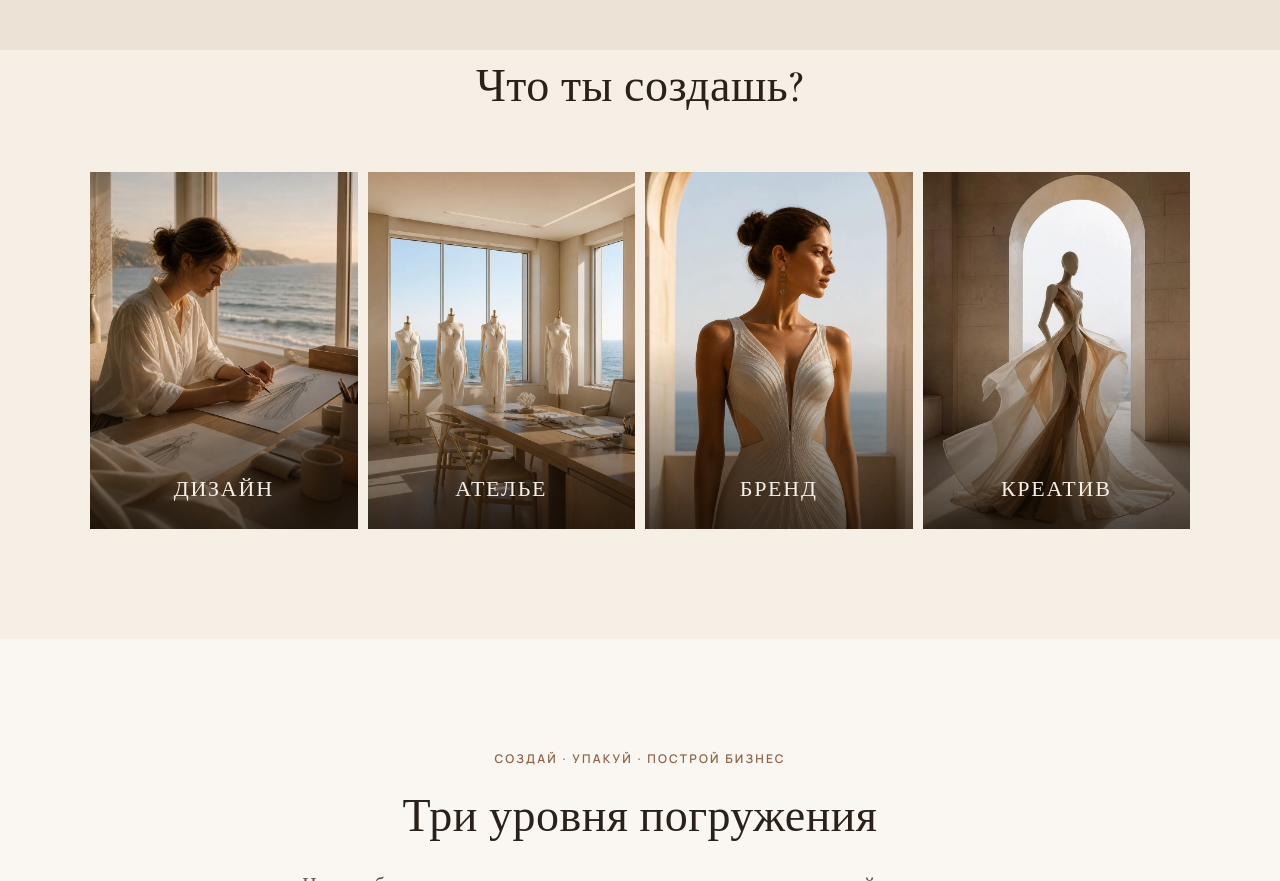
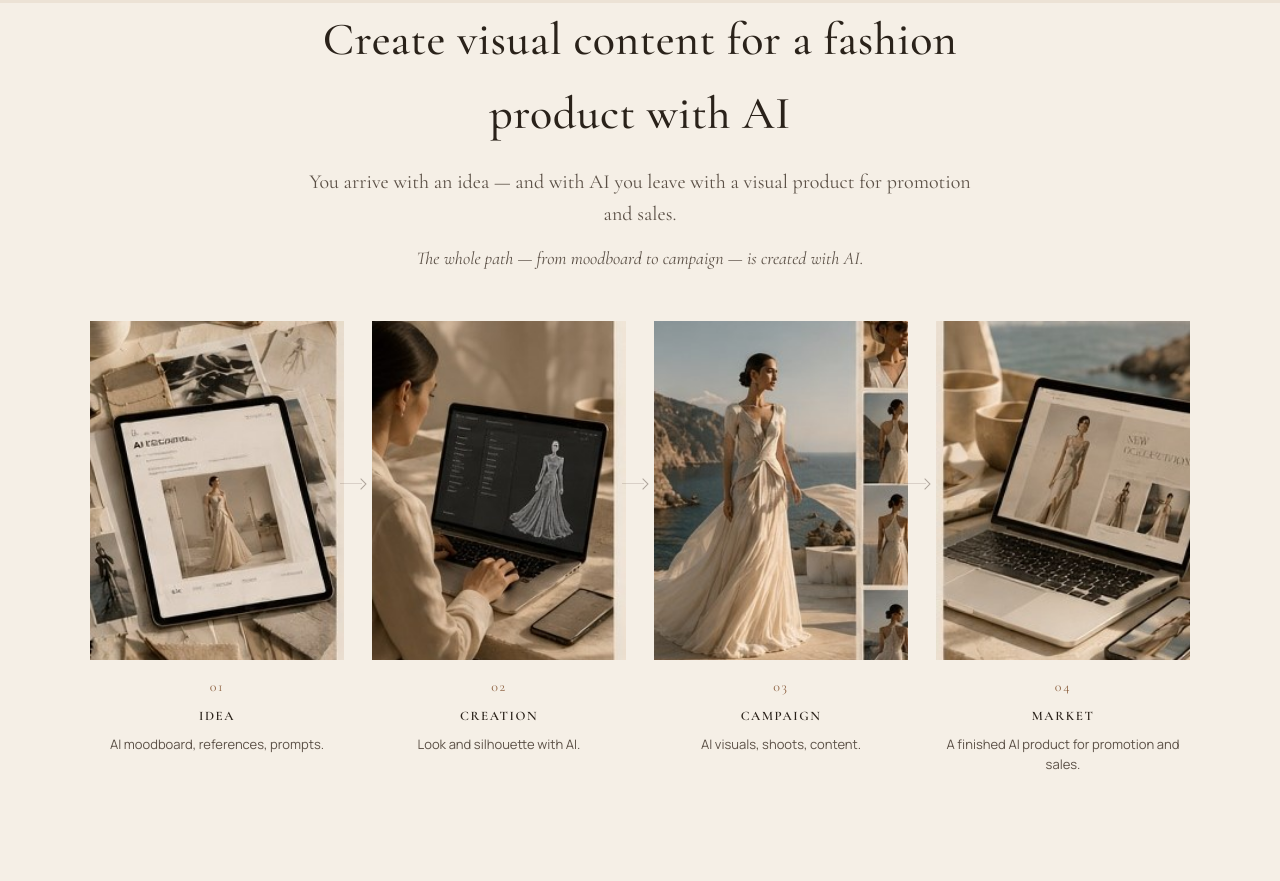
Before and after one commit to VozzhovaN/landing_version_1, a plain HTML site: page index.html in a window 1280 px wide. Shown: the part 1919-2800 px from the top of the page. Drawn offline with nearby package versions, Linux system fonts and the light colour scheme.

Commit message:
доработка по третьему блоку

```diff
--- a/css/styles.css
+++ b/css/styles.css
@@ -345,38 +345,56 @@ section{padding:110px 0;}
 
 /* ---------- Create cards ---------- */
 .create{padding-top:0;background:var(--cream);}
+.create-note{
+  margin:14px auto 0;max-width:580px;
+  font-family:'Cormorant Garamond',serif;font-size:18px;font-style:italic;color:var(--ink-soft);
+}
 .create-grid{
   display:grid;
   grid-template-columns:repeat(4,1fr);
-  gap:10px;
+  gap:28px;
 }
-.create-card{
-  position:relative;
+.create-card{position:relative;text-align:center;}
+.create-media{
   aspect-ratio:3/4;
   overflow:hidden;
   background:var(--cream-2);
 }
-.create-card img{
-  width:100%;
-  height:100%;
-  object-fit:cover;
-  object-position:center 20%;
-  transform:scale(1.001);
+.create-media img{
+  width:100%;height:100%;
+  object-fit:cover;object-position:center;
+  display:block;
 }
-.create-card::after{
-  content:"";position:absolute;inset:0;
-  background:linear-gradient(180deg, rgba(20,14,8,0) 48%, rgba(20,14,8,.72) 100%);
+.create-card:not(:last-child)::after{
+  content:"";
+  position:absolute;top:calc(37.5% - 8px);right:-18px;
+  width:22px;height:1px;background:var(--line);
 }
-.create-card .content{
-  position:absolute;left:0;right:0;bottom:0;z-index:1;
-  padding:26px 20px 22px;
-  text-align:center;
+.create-card:not(:last-child)::before{
+  content:"";
+  position:absolute;top:calc(37.5% - 11px);right:-21px;
+  width:7px;height:7px;
+  border-right:1px solid rgba(42,26,16,.35);
+  border-top:1px solid rgba(42,26,16,.35);
+  transform:rotate(45deg);
+}
+.create-cap{margin-top:16px;}
+.create-num{
+  font-family:'Cormorant Garamond',serif;font-size:14px;color:var(--gold-deep);
+  display:block;letter-spacing:.12em;
 }
 .create-card h3{
-  font-size:22px;color:var(--cream);letter-spacing:.08em;text-transform:uppercase;
+  margin-top:8px;
+  font-size:13px;font-weight:700;letter-spacing:.12em;text-transform:uppercase;color:var(--ink);
 }
-.create-card p{display:none;}
-@media(max-width:900px){.create-grid{grid-template-columns:1fr 1fr;}}
+.create-card p{
+  margin:8px 0 0;font-size:13px;color:var(--ink-soft);line-height:1.5;
+}
+@media(max-width:900px){
+  .create-grid{grid-template-columns:1fr 1fr;gap:22px;}
+  .create-card:not(:last-child)::before,
+  .create-card:not(:last-child)::after{display:none;}
+}
 @media(max-width:560px){.create-grid{grid-template-columns:1fr;}}
 
 /* ---------- Lab ---------- */
@@ -943,7 +961,7 @@ body::after{
   transform:translateY(-6px) scale(1.012);
   box-shadow:0 20px 48px rgba(36,26,18,.18);
 }
-.create-card img{
+.create-media img{
   transition:transform .6s var(--ease);
 }
 .create-card:hover img{
--- a/index.html
+++ b/index.html
@@ -1,5 +1,5 @@
 <!DOCTYPE html>
-<html lang="ru">
+<html lang="en">
 <head>
 <meta charset="UTF-8">
 <meta name="viewport" content="width=device-width, initial-scale=1.0">
@@ -55,8 +55,8 @@
     </div>
     <div class="hero-copy">
       <div class="lang-switch" role="group" aria-label="Language">
-        <button type="button" data-lang="ru" class="active">RU</button>
-        <button type="button" data-lang="en">EN</button>
+        <button type="button" data-lang="en" class="active">EN</button>
+        <button type="button" data-lang="ru">RU</button>
       </div>
       <span class="eyebrow" data-i18n="hero.eyebrow">AI × Fashion × Business</span>
       <h1>MARGO<span class="thin">CREATIVE LAB</span></h1>
@@ -119,24 +119,42 @@
   <section class="create">
     <div class="wrap">
       <div class="section-head">
-        <h2 data-i18n="create.title">Что ты создашь?</h2>
+        <h2 data-i18n="create.title">Создай визуальный контент fashion-продукта с AI</h2>
+        <p class="lead" data-i18n="create.lead">Вы приходите с идеей — а с помощью ИИ уходите с визуальным продуктом для продвижения и продаж.</p>
+        <p class="create-note" data-i18n="create.note">Весь путь — от мудборда до кампании — создаётся с ИИ.</p>
       </div>
       <div class="create-grid">
         <article class="create-card" data-reveal="scale">
-          <picture><source type="image/webp" srcset="images/create-design.webp"><img loading="lazy" decoding="async" src="images/create-design.jpg" alt="Дизайн — работа над эскизом у окна с видом на море"></picture>
-          <div class="content"><h3 data-i18n="create.design">Дизайн</h3></div>
+          <div class="create-media"><img loading="lazy" decoding="async" src="images/create-01.jpg" alt="Идея — ИИ-мудборд, референсы и промпты"></div>
+          <div class="create-cap">
+            <span class="create-num">01</span>
+            <h3 data-i18n="create.1.title">Идея</h3>
+            <p data-i18n="create.1.text">ИИ-мудборд, референсы, промпты.</p>
+          </div>
         </article>
         <article class="create-card" data-reveal="scale">
-          <picture><source type="image/webp" srcset="images/create-atelier.webp"><img loading="lazy" decoding="async" src="images/create-atelier.jpg" alt="Ателье — светлая студия с манекенами"></picture>
-          <div class="content"><h3 data-i18n="create.atelier">Ателье</h3></div>
+          <div class="create-media"><img loading="lazy" decoding="async" src="images/create-02.jpg" alt="Создание — образ и силуэт с помощью ИИ"></div>
+          <div class="create-cap">
+            <span class="create-num">02</span>
+            <h3 data-i18n="create.2.title">Создание</h3>
+            <p data-i18n="create.2.text">Образ и силуэт с помощью ИИ.</p>
+          </div>
         </article>
         <article class="create-card" data-reveal="scale">
-          <picture><source type="image/webp" srcset="images/create-brand.webp"><img loading="lazy" decoding="async" src="images/create-brand.jpg" alt="Бренд — образ в кутюрном платье под каменной аркой"></picture>
-          <div class="content"><h3 data-i18n="create.brand">Бренд</h3></div>
+          <div class="create-media"><img loading="lazy" decoding="async" src="images/create-03.jpg" alt="Кампания — ИИ-визуалы, съёмки и контент"></div>
+          <div class="create-cap">
+            <span class="create-num">03</span>
+            <h3 data-i18n="create.3.title">Кампания</h3>
+            <p data-i18n="create.3.text">ИИ-визуалы, съёмки, контент.</p>
+          </div>
         </article>
         <article class="create-card" data-reveal="scale">
-          <picture><source type="image/webp" srcset="images/create-creative.webp"><img loading="lazy" decoding="async" src="images/create-creative.jpg" alt="Креатив — скульптурный силуэт в классической архитектуре"></picture>
-          <div class="content"><h3 data-i18n="create.creative">Креатив</h3></div>
+          <div class="create-media"><img loading="lazy" decoding="async" src="images/create-04.jpg" alt="Рынок — готовый продукт с ИИ для продвижения и продаж"></div>
+          <div class="create-cap">
+            <span class="create-num">04</span>
+            <h3 data-i18n="create.4.title">Рынок</h3>
+            <p data-i18n="create.4.text">Готовый продукт с ИИ для продвижения и продаж.</p>
+          </div>
         </article>
       </div>
     </div>
--- a/js/main.js
+++ b/js/main.js
@@ -203,11 +203,17 @@ const I18N = {
     'process.4.text': 'Создай целый мир. Один образ превращается в цельную линейку.',
     'process.5.title': 'Кампания',
     'process.5.text': 'Покажи её миру. Коллекция становится брендом.',
-    'create.title': 'Что ты создашь?',
-    'create.design': 'Дизайн',
-    'create.atelier': 'Ателье',
-    'create.brand': 'Бренд',
-    'create.creative': 'Креатив',
+    'create.title': 'Создай визуальный контент fashion-продукта с AI',
+    'create.lead': 'Вы приходите с идеей — а с помощью ИИ уходите с визуальным продуктом для продвижения и продаж.',
+    'create.note': 'Весь путь — от мудборда до кампании — создаётся с ИИ.',
+    'create.1.title': 'Идея',
+    'create.1.text': 'ИИ-мудборд, референсы, промпты.',
+    'create.2.title': 'Создание',
+    'create.2.text': 'Образ и силуэт с помощью ИИ.',
+    'create.3.title': 'Кампания',
+    'create.3.text': 'ИИ-визуалы, съёмки, контент.',
+    'create.4.title': 'Рынок',
+    'create.4.text': 'Готовый продукт с ИИ для продвижения и продаж.',
     'lab.title': 'Лаборатория',
     'lab.courses': 'Курсы',
     'lab.learn': 'Учись',
@@ -372,11 +378,17 @@ const I18N = {
     'process.4.text': 'Create a whole world. One look becomes a coherent line.',
     'process.5.title': 'Campaign',
     'process.5.text': 'Show it to the world. The collection becomes a brand.',
-    'create.title': 'What will you create?',
-    'create.design': 'Design',
-    'create.atelier': 'Atelier',
-    'create.brand': 'Brand',
-    'create.creative': 'Creative',
+    'create.title': 'Create visual content for a fashion product with AI',
+    'create.lead': 'You arrive with an idea — and with AI you leave with a visual product for promotion and sales.',
+    'create.note': 'The whole path — from moodboard to campaign — is created with AI.',
+    'create.1.title': 'Idea',
+    'create.1.text': 'AI moodboard, references, prompts.',
+    'create.2.title': 'Creation',
+    'create.2.text': 'Look and silhouette with AI.',
+    'create.3.title': 'Campaign',
+    'create.3.text': 'AI visuals, shoots, content.',
+    'create.4.title': 'Market',
+    'create.4.text': 'A finished AI product for promotion and sales.',
     'lab.title': 'Laboratory',
     'lab.courses': 'Courses',
     'lab.learn': 'Learn',
@@ -467,7 +479,7 @@ const I18N = {
 };
 
 function applyLang(lang){
-  const dict = I18N[lang] || I18N.ru;
+  const dict = I18N[lang] || I18N.en;
   document.documentElement.lang = lang;
   document.title = lang === 'en'
     ? 'Margo Creative Lab — create what does not yet exist'
@@ -495,7 +507,7 @@ document.querySelectorAll('.lang-switch button').forEach(btn => {
   btn.addEventListener('click', () => applyLang(btn.dataset.lang));
 });
 
-applyLang(localStorage.getItem('margo-lang') === 'en' ? 'en' : 'ru');
+applyLang(localStorage.getItem('margo-lang') === 'ru' ? 'ru' : 'en');
 
 /* ---- Scroll-reveal via IntersectionObserver ---- */
 const revealObserver = new IntersectionObserver(entries => {
```
Also changed, not shown: images/create-01.jpg (added), images/create-02.jpg (added), images/create-03.jpg (added), images/create-04.jpg (added), images/create-ai-reference.png (added), images/process-campaign.jpg (added), images/process-create.jpg (added), images/process-idea.jpg (added), images/process-market.jpg (added), 1 other file.
